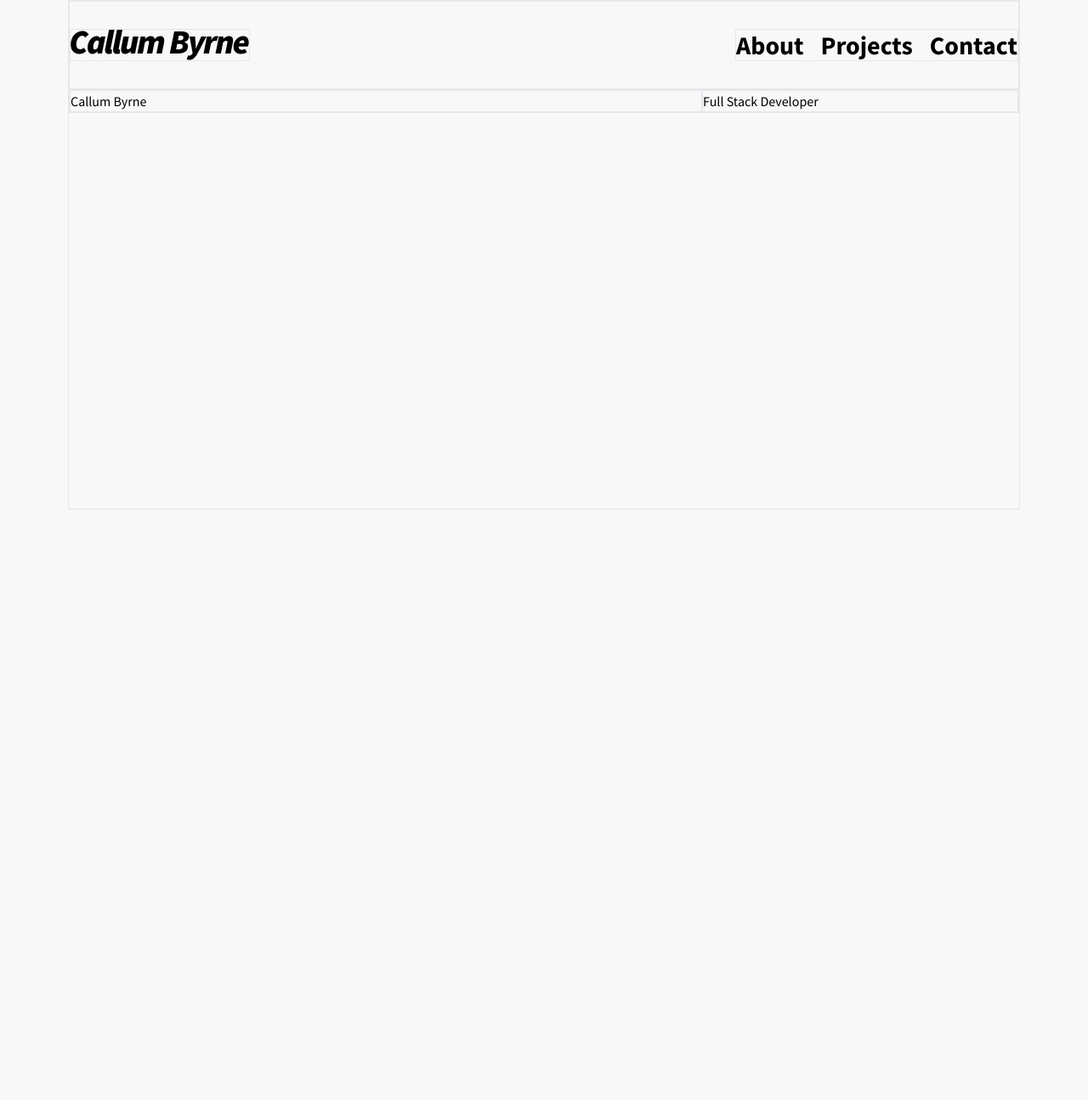
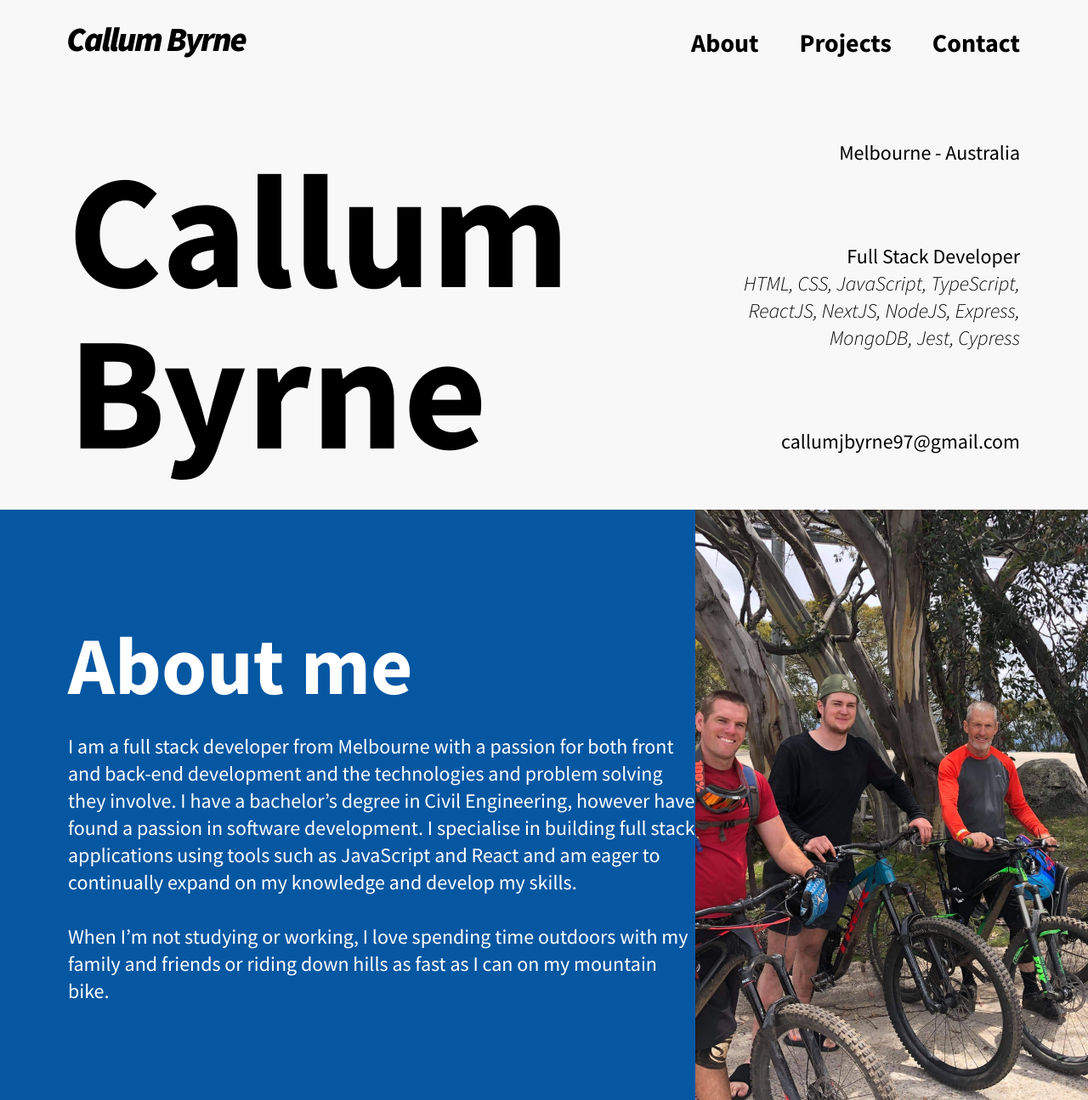
Before and after one commit to callumbyrne/portfolio, a Next.js app: page / in a window 1280 px wide. Shown: the whole page at 85% size. Before the commit the page ends 800 px from the top, so only its background shows below. Built offline with nearby package versions, Linux system fonts and the light colour scheme.

Commit message:
header and about

```diff
--- a/components/About.tsx
+++ b/components/About.tsx
@@ -0,0 +1,37 @@
+import mtb from '../public/mtb.png'
+import Image from 'next/image'
+
+const About = () => {
+  return (
+    <div className="about-section flex flex-row pl-20">
+      <div className="flex w-8/12 flex-col justify-end pb-28 text-white">
+        <h2 className="pb-8 text-8xl font-bold">About me</h2>
+        <p className="pb-8 text-2xl">
+          I am a full stack developer from Melbourne with a passion for both
+          front and back-end development and the technologies and problem
+          solving they involve. I have a bachelor’s degree in Civil Engineering,
+          however have found a passion in software development. I specialise in
+          building full stack applications using tools such as JavaScript and
+          React and am eager to continually expand on my knowledge and develop
+          my skills.
+        </p>
+        <p className="text-2xl">
+          When I’m not studying or working, I love spending time outdoors with
+          my family and friends or riding down hills as fast as I can on my
+          mountain bike.
+        </p>
+      </div>
+      <div className="flex w-5/12">
+        <Image
+          src={mtb}
+          alt="mtb"
+          height={695}
+          objectFit="cover"
+          objectPosition={-200}
+        />
+      </div>
+    </div>
+  )
+}
+
+export default About
--- a/components/Header.tsx
+++ b/components/Header.tsx
@@ -2,11 +2,23 @@ import Nav from './Nav'
 
 const Header = () => {
   return (
-    <div className="header mx-20 border">
+    <div className="header-section mx-20 flex flex-col justify-between ">
       <Nav />
-      <div className="flex flex-row border">
-        <div className="w-2/3 border">Callum Byrne</div>
-        <div className="flex w-1/3 border">Full Stack Developer</div>
+      <div className="flex h-full flex-row">
+        <div className="header-name flex w-2/3 items-end pb-11 text-9xl font-bold">
+          Callum Byrne
+        </div>
+        <div className="flex w-1/3 flex-col justify-between  py-16 text-2xl">
+          <p className="flex justify-end">Melbourne - Australia</p>
+          <div>
+            <p className="flex justify-end">Full Stack Developer</p>
+            <p className="flex justify-end text-right italic">
+              HTML, CSS, JavaScript, TypeScript, ReactJS, NextJS, NodeJS,
+              Express, MongoDB, Jest, Cypress
+            </p>
+          </div>
+          <p className="flex justify-end">callumjbyrne97@gmail.com</p>
+        </div>
       </div>
     </div>
   )
--- a/components/Nav.tsx
+++ b/components/Nav.tsx
@@ -4,15 +4,15 @@ import logo from '../public/logo.png'
 
 const Nav = () => {
   return (
-    <div className="flex justify-between border py-8">
+    <div className="flex justify-between py-8">
       <div>
         <Link href="/" passHref>
-          <a className="flex items-center border">
+          <a className="flex items-center">
             <Image src={logo} alt="logo" />
           </a>
         </Link>
       </div>
-      <div className="hidden space-x-5 border font-sans text-3xl font-bold md:inline-flex">
+      <div className="hidden space-x-12 font-sans text-3xl font-bold md:inline-flex">
         <h2>About</h2>
         <h2>Projects</h2>
         <h2>Contact</h2>
--- a/pages/index.tsx
+++ b/pages/index.tsx
@@ -1,10 +1,12 @@
 import type { NextPage } from 'next'
+import About from '../components/About'
 import Header from '../components/Header'
 
 const Home: NextPage = () => {
   return (
     <div>
       <Header />
+      <About />
     </div>
   )
 }
--- a/styles/globals.css
+++ b/styles/globals.css
@@ -2,10 +2,19 @@
 @tailwind components;
 @tailwind utilities;
 
-.header {
+html {
+  background-color: #f8f8f8;
+}
+
+.header-section {
   height: 600px;
 }
 
-html {
-  background-color: #f8f8f8;
+.header-name {
+  font-size: 190px;
 }
+
+.about-section {
+  height: 695px;
+  background-color: #0657a2;
+}
```
Also changed, not shown: public/mtb.png (added).
